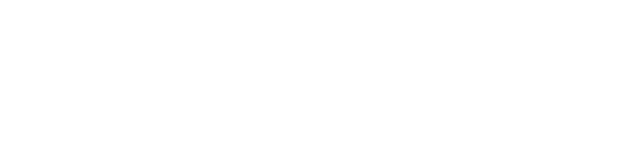
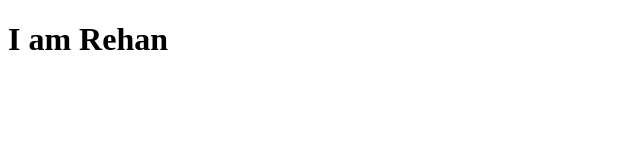
Before and after one commit to usmangulzar29/ecomclass, a plain HTML site: page index.html in a window 1280 px wide. Shown: the whole page, without its empty margins (0-640 px from the left). Drawn offline with Linux system fonts and the light colour scheme.

Commit message:
Edited by rehan

```diff
--- a/index.html
+++ b/index.html
@@ -5,7 +5,7 @@
     <title></title>
   </head>
   <body>
-    <header></header>
+    <header><h1>I am Rehan</h1></header>
     <main></main>
     <footer></footer>
   </body>
```
